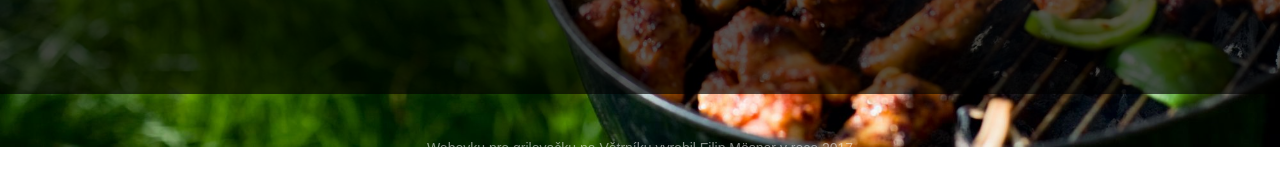
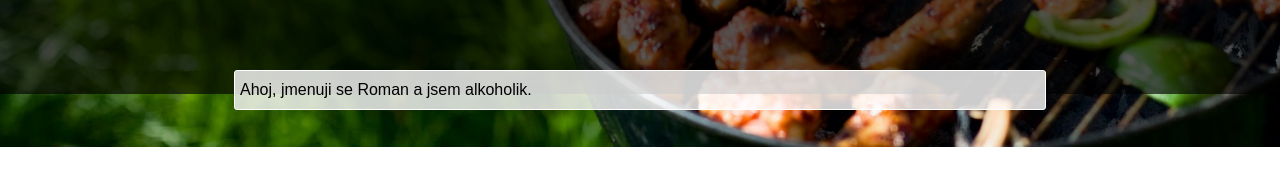
Before and after one commit to panther7/grilovacka_vetrnik_2017, a plain HTML site: page index.html in a window 1280 px wide. Shown: the part 706-892 px from the top of the page. Drawn offline with Linux system fonts and the light colour scheme.

Commit message:
added box

```diff
--- a/css/styles.css
+++ b/css/styles.css
@@ -43,6 +43,18 @@ body::after {
     margin: 0 auto;*/
 }
 
+.box {
+    border-radius: 3px;
+    border: 1px solid #fff;
+    background-color: rgba(255, 255, 255, .8);
+    max-width: 800px;
+    margin: 80px auto;
+    padding: 10px 5px;
+    color: #000;
+    text-align: left;
+    white-space: pre-wrap;
+}
+
 .title { font-family: "Tiza", "Arial", "sans-serif"; }
 .title.t1 { font-size: 55px; }
 .title.t2 { font-size: 48px; }
--- a/index.html
+++ b/index.html
@@ -18,6 +18,11 @@ Sebou dobrou náladu!
 
             <a href="https://mapy.cz/s/1XBbA" class="link mapa" target="_blank">Zobrazit na mapě <img src="img/mapy.cz_29.png"></a> &#8212;
             <a href="https://www.facebook.com/events/260695154443966/" class="link fb" target="_blank">Najdeš nás také na <img src="img/fb_29.png"></a>
+
+            <div class="box"><!--
+-->Ahoj, jmenuji se Roman a jsem alkoholik.
+<!--
+            --></div>
 
             <p class="copy">Webovku pro grilovačku na Větrníku vyrobil <a href="https://www.linkedin.com/in/filipmosner/">Filip Mösner</a> v roce 2017
 Zdroj obrázků je <a href="https://www.google.cz/imghp?tbm=isch">Google</a></p>
```
